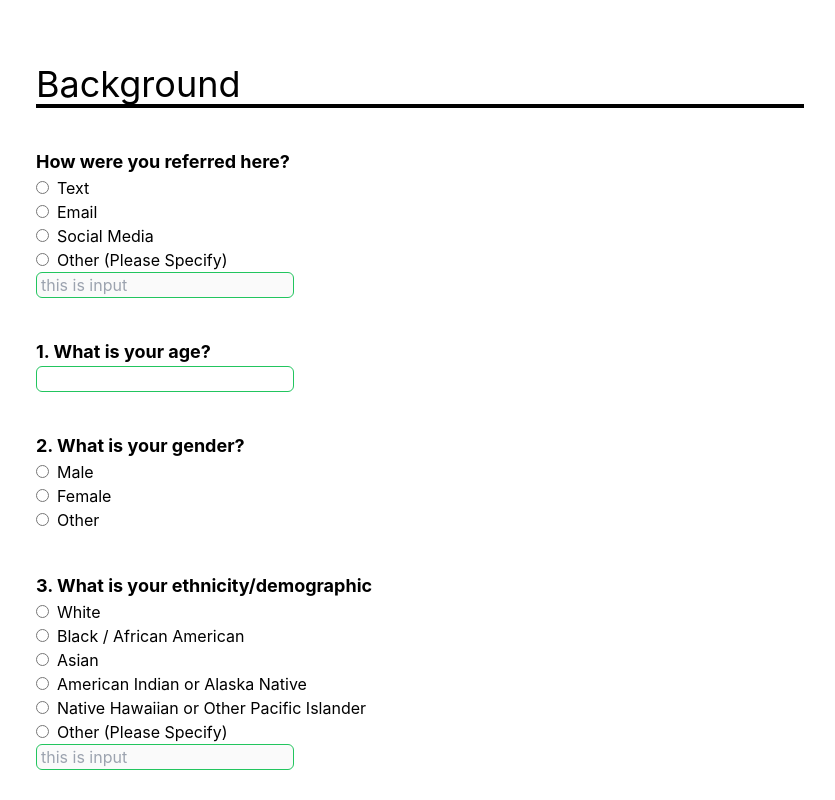
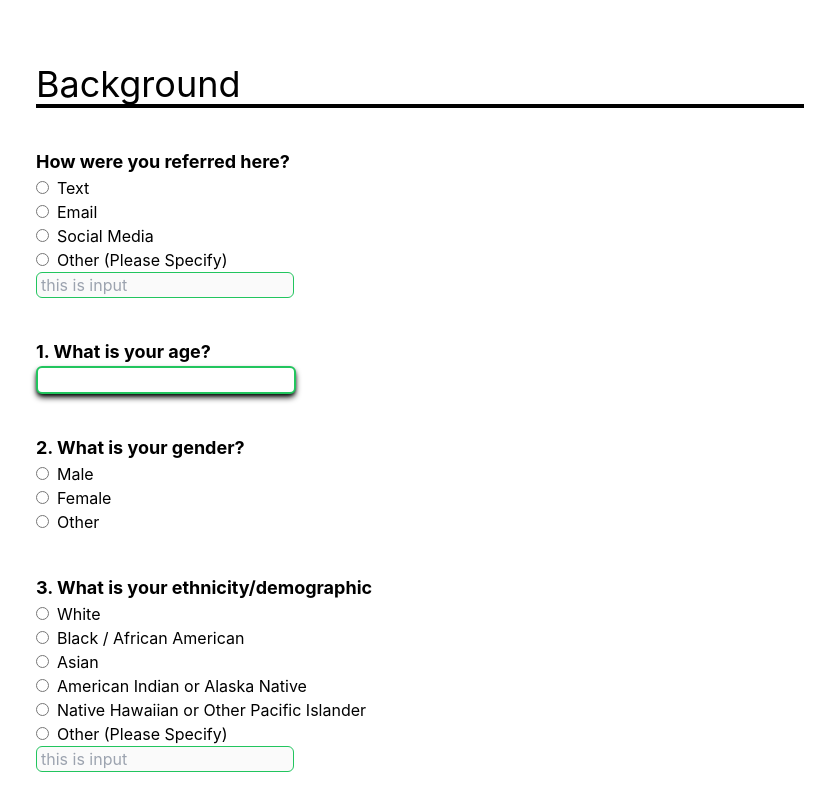
Before and after one commit to Vaugnie-Lindsey/SurveyApp, a React (Create React App) app: page /SurveyPage in a window 1280 px wide. Shown: the top 800 px of the page, without its empty margins (220-1055 px from the left). Built offline with nearby package versions, Linux system fonts and the light colour scheme.

Commit message:
Even more CSS updates

```diff
--- a/src/Components/NumberQuestion.jsx
+++ b/src/Components/NumberQuestion.jsx
@@ -7,7 +7,7 @@ const NumberQuestion = (props) => {
     return (
         <div>
             <h2 className="font-bold text-lg dark:text-green-500">{props.question}</h2>
-            <input type="text" className="dark:text-black border border-green-500 rounded-md focus:border-2 focus:border-red-500 pr-1 pl-1"></input>
+            <input type="text" className="dark:text-black border-2 border-green-500 rounded-md focus:border-2 focus:border-red-500 pr-1 pl-1 shadow-md shadow-black"></input>
         </div>
     );
 };
--- a/src/Pages/SurveyPage.jsx
+++ b/src/Pages/SurveyPage.jsx
@@ -1,4 +1,4 @@
-import React from "react";
+import React, {useRef} from "react";
 import MCQuestion from "../Components/MCQuestion";
 import NumberQuestion from "../Components/NumberQuestion";
 import ScaleQuestion from "../Components/ScaleQuestion";
```
